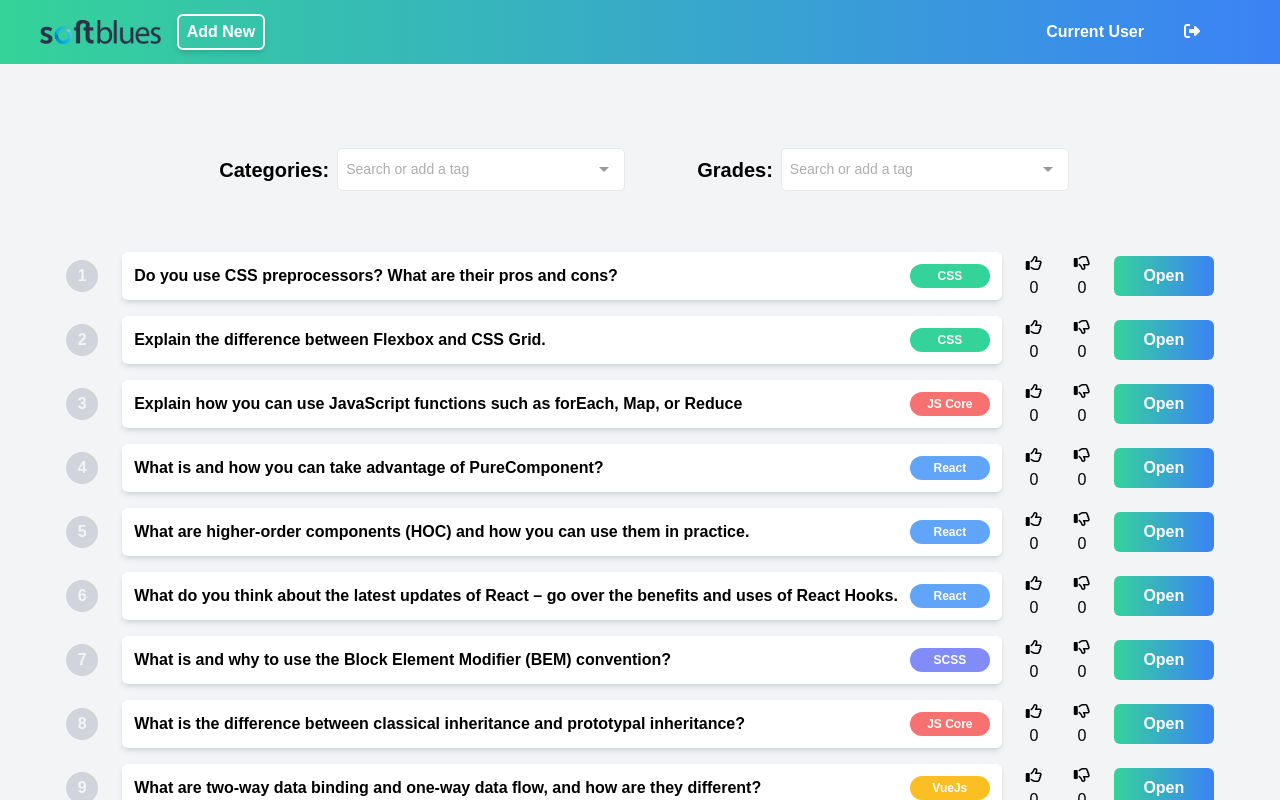
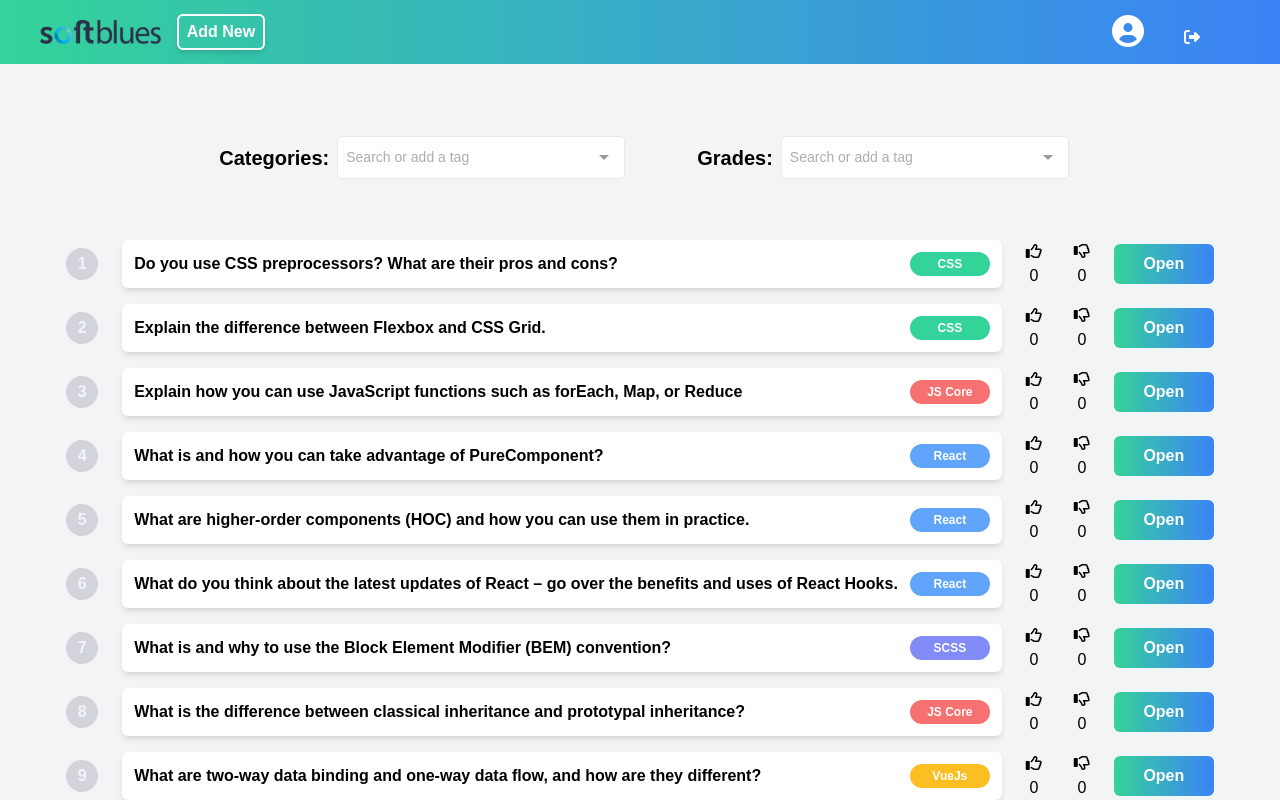
Before and after one commit to ChrystynaBohdan/InterVue, a Vue app: page /login in a window 1280 px wide. Both pictures are taken after typing "Sample", "Sample123" into the empty fields and a click on the button "Submit". Shown: the top 800 px of the page. Built offline with nearby package versions, Linux system fonts and the light colour scheme; a web font is replaced by a local one.

Commit message:
added icon on user

```diff
--- a/src/components/Header.vue
+++ b/src/components/Header.vue
@@ -59,9 +59,9 @@
           inline-block
         "
       >
-        Current User
+        <i class="fas fa-user-circle fa-2x"></i>
       </div>
-       <i v-if="isLogged" v-on:click="handleLogOut" class="fas fa-sign-out-alt text-white mx-10 cursor-pointer"></i>
+      <i v-if="isLogged" v-on:click="handleLogOut" class="fas fa-sign-out-alt text-white mx-10 cursor-pointer"></i>
     </div>
   </div>
 </template>
@@ -79,12 +79,11 @@ export default {
     ...mapActions(["logOut"]),
 
     handleLogOut() {
-      console.log('logging out')
+      console.log("logging out");
       this.logOut();
       router.replace("/login");
-    }
-  }
-
+    },
+  },
 };
 </script>
 
--- a/src/views/QuestionsList.vue
+++ b/src/views/QuestionsList.vue
@@ -1,6 +1,6 @@
 <template>
   <div class="relative py-24 bg-gray-100">
-    <div class="flex flex-col items-center justify-center pt-10 max-w-screen-2xl mx-auto min-h-screen">
+    <div class="flex flex-col items-center pt-10 max-w-screen-2xl mx-auto min-h-screen">
       <div class="flex justify-between content-center items-center max-w-screen-2xl space-x-96">
         <div class="flex gap-x-16 gap-y-4 flex-wrap justify-center">
           <div>
```
